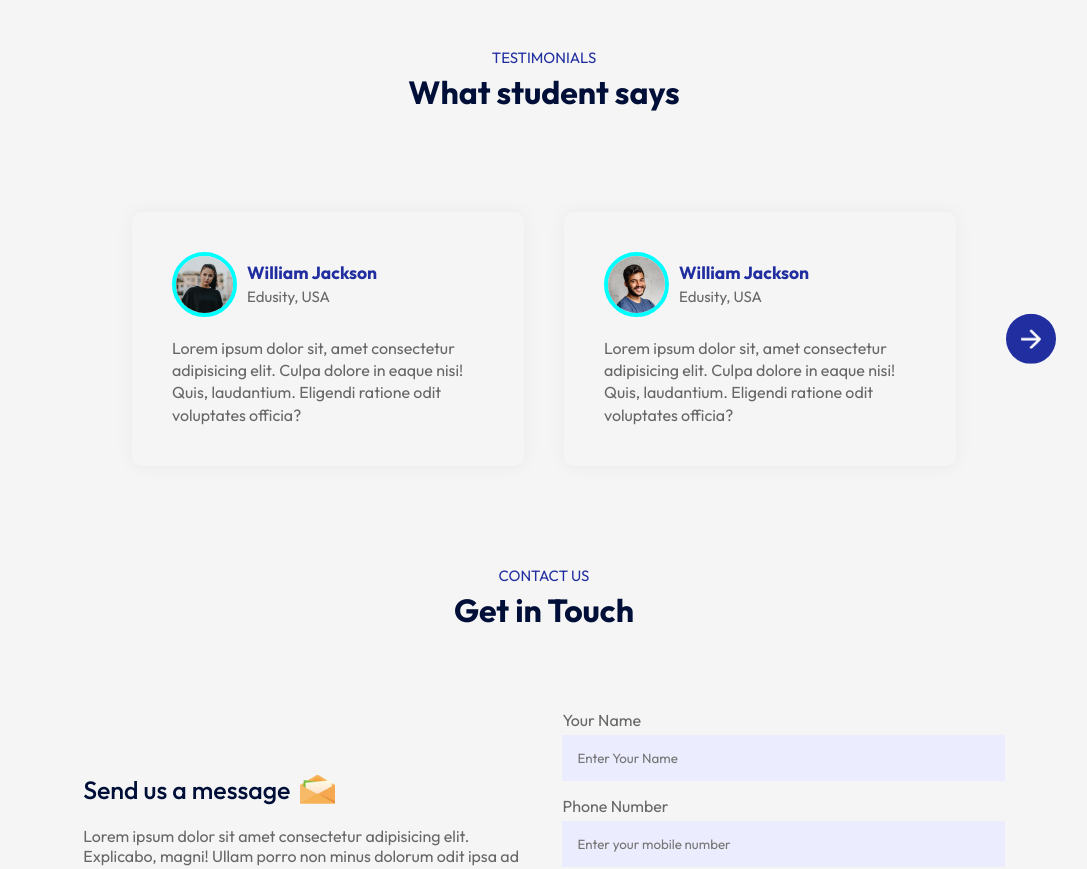
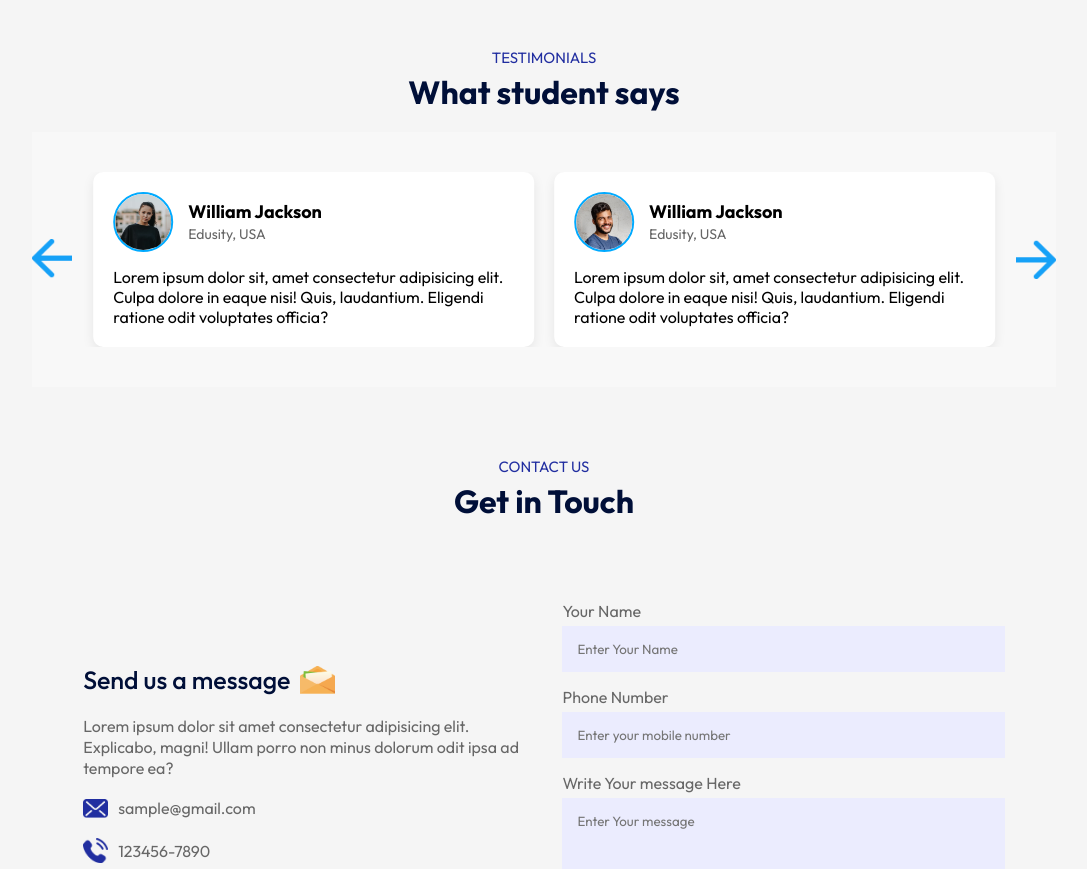
Before and after one commit to vigneshsivaraman/CollegeForm, a React (Create React App) app in the folder frontend/: page / in a window 1280 px wide. Shown: the part 2440-3309 px from the top of the page, without its empty margins (96-1183 px from the left). Built offline with nearby package versions, Linux system fonts and the light colour scheme.

Commit message:
testimonials slide issue for updated the left or right continuous scroll

```diff
--- a/frontend/src/Components/Testimonials/Testimonials.css
+++ b/frontend/src/Components/Testimonials/Testimonials.css
@@ -1,93 +1,125 @@
-.Testimonials{
-    margin: 80px auto;
-    padding: 0 80px;
+/* Testimonials.css */
+
+.Testimonials {
   position: relative;
+  width: 100%;
+  padding: 40px 0;
+  background: #f8f8f8;
+  overflow: hidden;
+}
 
+.slider {
+  width: 90%;
+  margin: 0 auto;
+  overflow: hidden;
 }
-.next-btn, .back-btn{
+
+.slider-track {
+  display: flex;
+  transition: transform 0.5s ease-in-out;
+  padding: 0;
+  margin: 0;
+}
+
+.slider-track li {
+  list-style: none;
+  flex: 0 0 50%; /* 2 cards visible at a time = 50% each */
+  padding: 0 10px;
+  box-sizing: border-box;
+}
+
+.slide {
+  background: #fff;
+  padding: 20px;
+  border-radius: 10px;
+  height: 100%;
+  box-shadow: 0 4px 12px rgba(0, 0, 0, 0.08);
+  transition: all 0.3s ease-in-out;
+}
+
+.user-info {
+  display: flex;
+  align-items: center;
+  margin-bottom: 15px;
+}
+
+.user-info img {
+  width: 60px;
+  height: 60px;
+  border-radius: 50%;
+  object-fit: cover;
+  margin-right: 15px;
+  border: 2px solid #00aaff;
+}
+
+.user-info h3 {
+  margin: 0;
+  font-size: 18px;
+}
+
+.user-info span {
+  font-size: 14px;
+  color: #666;
+}
+
+.back-btn,
+.next-btn {
   position: absolute;
   top: 50%;
-    right: 0;
   transform: translateY(-50%);
-    padding: 15px;
-    width: 50px;
-    border-radius: 50%;
+  z-index: 5;
+  width: 40px;
+  height: 40px;
   cursor: pointer;
-    background: #212ea0;
 }
-.back-btn{
-    right: auto;
-    left: 0;
+
+.next-btn,
+.back-btn {
+  filter: invert(36%) sepia(91%) saturate(3723%) hue-rotate(176deg)
+    brightness(96%) contrast(102%);
 }
-.slider{
-    overflow: hidden;
+
+.back-btn {
+  left: 0px;
 }
-.slider ul{
-    display: flex;
-    width: 200%;
-    overflow-x: hidden;
-    transition: 0.5s;
-}
-.slider ul li{
-    list-style: none;
-    width: 50%;
-    padding: 20px;
-}
-.slide{
-    box-shadow: 0 0 20px rgba(0, 0, 0, 0.05);
-    padding: 40px;
-    border-radius: 10px;
-    color: #676767;
-    line-height: 1.4;
-}
-.slide img{
-    width: 65px;
-    border-radius: 50%;
-    margin-right: 10px;
-    border: 4px solid #00ffff;
-}
-.user-info{
-    display: flex;
-    align-items: center;
-    margin-bottom: 20px;
-    font-size: 15px;
-}
-.user-info h3{
-    color: #212ea0;
+
+.next-btn {
+  right: 0px;
 }
 
 /* media query */
 
-@media (max-width: 800px){
-    .Testimonials{
+@media (max-width: 800px) {
+  .Testimonials {
     padding: 0 40px;
   }
-    .next-btn, .back-btn{
+  .next-btn,
+  .back-btn {
     padding: 10px;
     width: 35px;
   }
-    .Testimonials ul li{
+  .Testimonials ul li {
     padding: 10px;
   }
-    .slide{
+  .slide {
     padding: 10px;
   }
-    .slide img{
+  .slide img {
     width: 50px;
     border: 3px solid #212ea0;
   }
 }
 
-@media (max-width:600px){
-    .user-info{
+@media (max-width: 600px) {
+  .user-info {
     display: block;
     margin-bottom: 10px;
     font-size: 12px;
   }
-    .user-info h3{
+  .user-info h3 {
     font-size: 16px;
   }
-    .slider p{
+  .slider p {
     font-size: 12px;
   }
 }
--- a/frontend/src/Components/Testimonials/Testimonials.jsx
+++ b/frontend/src/Components/Testimonials/Testimonials.jsx
@@ -1,4 +1,4 @@
-import React, { useRef, useState } from "react";
+import React, { useEffect, useRef, useState, useCallback } from "react";
 import "./Testimonials.css";
 import next_icon from "../../Assets/next-icon.png";
 import back_icon from "../../Assets/back-icon.png";
@@ -8,128 +8,94 @@ import user_3 from "../../Assets/user-3.png";
 import user_4 from "../../Assets/user-4.png";
 
 const Testimonials = () => {
+  const slider = useRef();
+  const [index, setIndex] = useState(1);
+  const [isTransitioning, setIsTransitioning] = useState(false);
 
-//   const slider = useRef();
-//   let tx = 0;
+  const slides = [
+    { id: 1, img: user_1, name: "William Jackson", company: "Edusity, USA" },
+    { id: 2, img: user_2, name: "William Jackson", company: "Edusity, USA" },
+    { id: 3, img: user_3, name: "William Jackson", company: "Edusity, USA" },
+    { id: 4, img: user_4, name: "William Jackson", company: "Edusity, USA" },
+  ];
 
-// const slideForward = ()=>{
-//   if(tx > -50){
-//     tx -=25;
-//   }
-//   slider.current.style.transform = `translateX(${tx}%)`;
-// }
+  const totalSlides = slides.length;
+  const visibleSlides = 2;
+  const extendedSlides = [slides[slides.length - 1], ...slides, slides[0]];
+  const slideWidthPercent = 100 / visibleSlides;
 
+  const updateTransform = useCallback((idx, animate = true) => {
+    const sliderEl = slider.current;
+    if (!sliderEl) return;
 
-// const slideBackward = ()=>{
-//   if(tx < 0){
-//     tx +=25;
-//   }
-//   slider.current.style.transform = `translateX(${tx}%)`;
-// }
+    sliderEl.style.transition = animate ? "transform 0.5s ease-in-out" : "none";
+    sliderEl.style.transform = `translateX(-${idx * slideWidthPercent}%)`;
+  }, [slideWidthPercent]);
 
+  const slideForward = () => {
+    if (isTransitioning) return;
+    setIsTransitioning(true);
+    setIndex((prev) => prev + 1);
+  };
 
-const slider = useRef();
-const [tx, setTx] = useState(0);
+  const slideBackward = () => {
+    if (isTransitioning) return;
+    setIsTransitioning(true);
+    setIndex((prev) => prev - 1);
+  };
 
-const slideForward = () => {
-  if (tx > -75) { // -25% * (4 slides - 1) = -75%
-    const newTx = tx - 25;
-    setTx(newTx);
-    slider.current.style.transform = `translateX(${newTx}%)`;
-  }
-};
+  useEffect(() => {
+    updateTransform(index);
 
-const slideBackward = () => {
-  if (tx < 0) {
-    const newTx = tx + 25;
-    setTx(newTx);
-    slider.current.style.transform = `translateX(${newTx}%)`;
-  }
-};
+    const sliderEl = slider.current;
+    if (!sliderEl) return;
+
+    const handleTransitionEnd = () => {
+      if (index === totalSlides + 1) {
+        updateTransform(1, false);
+        setIndex(1);
+      } else if (index === 0) {
+        updateTransform(totalSlides, false);
+        setIndex(totalSlides);
+      }
+      setIsTransitioning(false);
+    };
+
+    sliderEl.addEventListener("transitionend", handleTransitionEnd);
+    return () => sliderEl.removeEventListener("transitionend", handleTransitionEnd);
+  }, [index, totalSlides, updateTransform]);
 
   return (
     <div className="Testimonials">
-{tx > -75 && (
-        <img src={next_icon} alt="next" className="next-btn" onClick={slideForward} />
-      )}
-      {tx < 0 && (
-        <img src={back_icon} alt="back" className="back-btn" onClick={slideBackward} />
-      )}
+      <img src={back_icon} alt="back" className="back-btn" onClick={slideBackward} />
+      <img src={next_icon} alt="next" className="next-btn" onClick={slideForward} />
+
       <div className="slider">
-        <ul ref={slider}>
-          <li>
-            <div className="slide">
-              <div className="user-info">
-                <img src={user_1} alt="" />
-                <div>
-                  <h3>William Jackson</h3>
-                  <span>Edusity, USA</span>
-                </div>
-              </div>
-              <p>
-                Lorem ipsum dolor sit, amet consectetur adipisicing elit. Culpa
-                dolore in eaque nisi! Quis, laudantium. Eligendi ratione odit
-                voluptates officia?
-              </p>
-            </div>
-          </li>
-
-          <li>
-            <div className="slide">
-              <div className="user-info">
-                <img src={user_2} alt="" />
-                <div>
-                  <h3>William Jackson</h3>
-                  <span>Edusity, USA</span>
-                </div>
-              </div>
-              <p>
-                Lorem ipsum dolor sit, amet consectetur adipisicing elit. Culpa
-                dolore in eaque nisi! Quis, laudantium. Eligendi ratione odit
-                voluptates officia?
-              </p>
-            </div>
-          </li>
-
-          <li>
-            <div className="slide">
-              <div className="user-info">
-                <img src={user_3} alt="" />
-                <div>
-                  <h3>William Jackson</h3>
-                  <span>Edusity, USA</span>
-                </div>
-              </div>
-              <p>
-                Lorem ipsum dolor sit, amet consectetur adipisicing elit. Culpa
-                dolore in eaque nisi! Quis, laudantium. Eligendi ratione odit
-                voluptates officia?
-              </p>
-            </div>
-          </li>
-
-          <li>
-            <div className="slide">
-              <div className="user-info">
-                <img src={user_4} alt="" />
-                <div>
-                  <h3>William Jackson</h3>
-                  <span>Edusity, USA</span>
-                </div>
-              </div>
-              <p>
-                Lorem ipsum dolor sit, amet consectetur adipisicing elit. Culpa
-                dolore in eaque nisi! Quis, laudantium. Eligendi ratione odit
-                voluptates officia?
-              </p>
-            </div>
-          </li>
-
-
+        <ul ref={slider} className="slider-track">
+          {extendedSlides.map((slide, i) => (
+            <li key={i}>
+              <Slide {...slide} />
+            </li>
+          ))}
         </ul>
       </div>
     </div>
   );
 };
 
+const Slide = ({ img, name, company }) => (
+  <div className="slide">
+    <div className="user-info">
+      <img src={img} alt={name} />
+      <div>
+        <h3>{name}</h3>
+        <span>{company}</span>
+      </div>
+    </div>
+    <p>
+      Lorem ipsum dolor sit, amet consectetur adipisicing elit. Culpa dolore in eaque nisi! Quis, laudantium. Eligendi ratione odit voluptates officia?
+    </p>
+  </div>
+);
+
 export default Testimonials;
```
Lines whose indentation alone changed are shown as unchanged.
